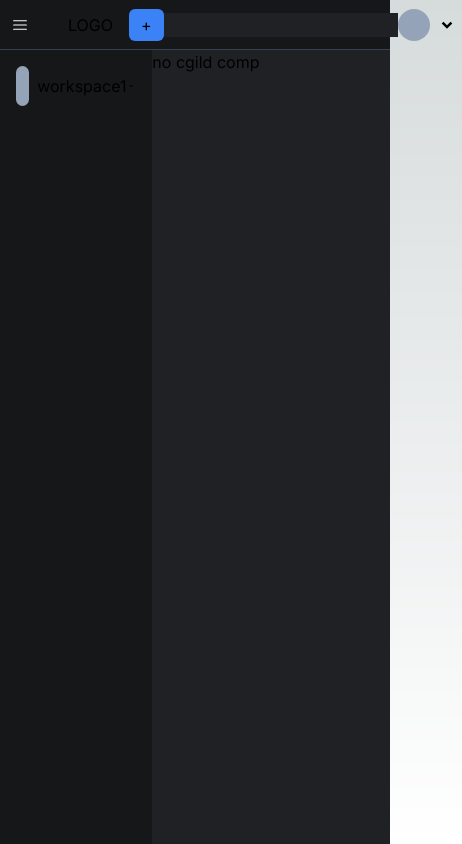
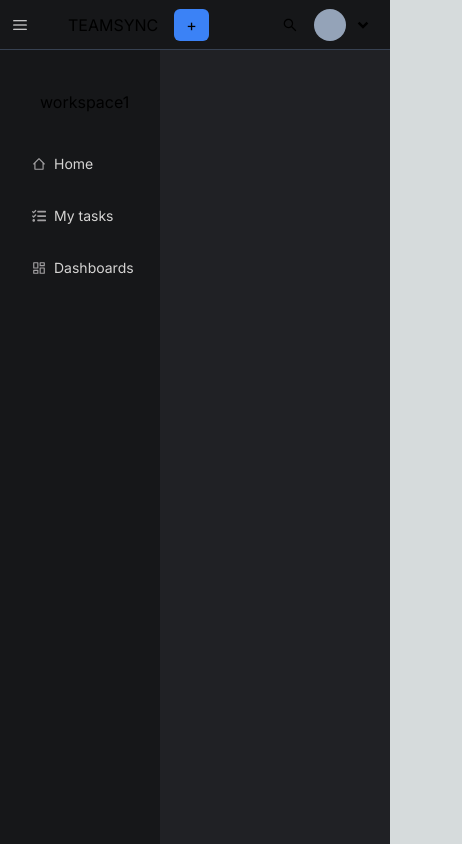
Before and after one commit to AdinlewaAbraham/TeamSync, a Next.js app in the folder frontend/: page / in a window 390 px wide. Shown: the whole page, 462 px wide, since content can reach past the window. Built offline with nearby package versions, Linux system fonts and the light colour scheme; no server answers.

Commit message:
minor changes

```diff
--- a/frontend/app/home/page.tsx
+++ b/frontend/app/home/page.tsx
@@ -1,12 +1,9 @@
-import React from 'react'
+"use client";
+import MainSkeleton from "@/components/MainSkeleton";
+import React, { useEffect } from "react";
 
 const page = () => {
-  return (
-    <div>user home page
+  return <MainSkeleton>shii</MainSkeleton>;
+};
 
-        welocome user blah blah blah
-    </div>
-  )
-}
-
-export default page
+export default page;
--- a/frontend/app/mytasks/page.tsx
+++ b/frontend/app/mytasks/page.tsx
@@ -1,9 +1,9 @@
-import React from 'react'
+"use client"
+import MainSkeleton from "@/components/MainSkeleton";
+import React from "react";
 
 const page = () => {
-  return (
-    <div>probably just redirect to /board</div>
-  )
-}
+  return <MainSkeleton>tasks</MainSkeleton>;
+};
 
-export default page
+export default page;
--- a/frontend/components/App.tsx
+++ b/frontend/components/App.tsx
@@ -21,9 +21,8 @@ const App = () => {
   }, []);
 
   return (
-    <div className="bg-bg-secondary">
+    <div className="bg-bg-secondary ">
       <MainSkeleton >
-        no cgild comp
       </MainSkeleton>
     </div>
   );
--- a/frontend/components/navbar/Navbar.tsx
+++ b/frontend/components/navbar/Navbar.tsx
@@ -1,9 +1,49 @@
-import React, { useContext } from "react";
+import React, { useContext, useEffect, useState } from "react";
 import { useGlobalContext } from "@/context/GeneralContext";
 import { RxHamburgerMenu } from "react-icons/rx";
 import { RiArrowDropDownLine } from "react-icons/ri";
+import { AiOutlineSearch } from "react-icons/ai";
+import { usePopper } from "react-popper";
 const Navbar = () => {
   const { showSidebar, setShowSidebar } = useGlobalContext();
+  const [isMobile, setIsMobile] = useState<boolean>(false);
+  const [showUserMenu, setShowUserMenu] = useState<boolean>(false);
+
+  const [referenceElement, setReferenceElement] =
+    useState<HTMLDivElement | null>(null);
+  const [popperElement, setPopperElement] = useState<HTMLDivElement | null>(
+    null
+  );
+  const [arrowElement, setArrowElement] = useState<HTMLDivElement | null>(null);
+  const { styles, attributes } = usePopper(referenceElement, popperElement, {
+    modifiers: [{ name: "arrow", options: { element: arrowElement } }],
+  });
+  useEffect(() => {
+    const handleResize = () => {
+      if (window.innerWidth <= 640) {
+        console.log(window.innerWidth);
+        setIsMobile(true);
+      } else {
+        console.log(window.innerWidth);
+        setIsMobile(false);
+      }
+    };
+    const handleClick = (e: MouseEvent) => {
+      const target = e.target as HTMLElement;
+
+      const closestAncestor = target.closest(".userMenu");
+      if (!closestAncestor) {
+        setShowUserMenu(false);
+      }
+    };
+    window.addEventListener("click", handleClick);
+    window.addEventListener("resize", handleResize);
+    return () => {
+      window.removeEventListener("click", handleClick);
+      window.removeEventListener("resize", handleResize);
+    };
+  }, []);
+
   return (
     <div className="w-full h-[50px] flex items-center justify-between px-3 border-b-[1px] bg-bg-primary border-gray-700">
       <div className="flex items-center">
@@ -15,24 +55,44 @@ const Navbar = () => {
         >
           <RxHamburgerMenu />
         </i>
-        <h1 className="mr-4 ">LOGO</h1>
+        {/* remove text for logo and keep only logo for mobile */}
+        <h1 className="mr-4 uppercase select-none">teamsync</h1>
         <button
           data-after-sm="+"
           data-after-lg="Create"
           className="bg-blue-500 rounded-md sm:p-1 px-3 py-1
-    after:content-[attr(data-after-sm)] sm:after:content-[attr(data-after-lg)] "
+         after:content-[attr(data-after-sm)] sm:after:content-[attr(data-after-lg)] "
           onClick={() => console.log("Button clicked")}
         />
       </div>
-      <div>
-        {/* fix for mobile */}
-        <input type="text" className="bg-bg-secondary" />
+      <div className="hidden sm:flex">
+        <input type="text" className="bg-bg-secondary " />
       </div>
-      <div>
-        <div className="items-center flex">
+      <div className="flex items-center">
+        <i className="mr-4 sm:hidden flex ">
+          <AiOutlineSearch />
+        </i>
+        <div
+          className="userMenu items-center flex cursor-pointer"
+          ref={setReferenceElement}
+          onClick={() => setShowUserMenu(!showUserMenu)}
+        >
           <div className="w-8 h-8 rounded-full bg-slate-400 mr-0.5 "></div>
-          <RiArrowDropDownLine size={30} />
+          <i className="">
+            <RiArrowDropDownLine size={30} />
+          </i>
         </div>
+        {showUserMenu && (
+          <div
+            ref={setPopperElement}
+            style={styles.popper}
+            {...attributes.popper}
+            className="w-20 h-40 bg-bg-primary mt-2 mr-2 userMenu"
+          >
+            this is going to show up Popper element
+            <div ref={setArrowElement} style={styles.arrow} />
+          </div>
+        )}
       </div>
     </div>
   );
--- a/frontend/components/sidebar/Sidebar.tsx
+++ b/frontend/components/sidebar/Sidebar.tsx
@@ -3,6 +3,40 @@ import React, { useState, useEffect } from "react";
 import { motion, AnimatePresence } from "framer-motion";
 import "@/styles/globals.css";
 import { RiArrowDropDownLine } from "react-icons/ri";
+import { BiHomeAlt2 } from "react-icons/bi";
+import { FaTasks } from "react-icons/fa";
+import { LuLayoutDashboard } from "react-icons/lu";
+
+const SidebarComponent = ({
+  menuName,
+  redirectLink,
+  iconComp,
+}: {
+  menuName: string;
+  redirectLink: string;
+  iconComp: React.JSX.Element;
+}) => {
+  const [pathName, setPathName] = useState<string>("")
+  useEffect(() => {
+    const pathName: string = window.location.pathname;
+    setPathName(pathName)
+  }, [])
+
+  const currentBaseUrl = window.location.origin;
+  console.log(currentBaseUrl);
+  return (
+    <a href={redirectLink}>
+      <div
+        className={` text-sm flex items-center p-4 hover:bg-menuItem-hover text-text-muted rounded-md whitespace-nowrap overflow-hidden ${
+          pathName.startsWith(redirectLink) && "bg-menuItem-active"
+        }`}
+      >
+        <i className="mr-2 text-muted-dark">{iconComp}</i>
+        <p className="text-muted-light">{menuName}</p>
+      </div>
+    </a>
+  );
+};
 
 const Sidebar = () => {
   const { showSidebar } = useGlobalContext();
@@ -56,7 +90,7 @@ const Sidebar = () => {
           animate={{ width: sidebarWidth }}
           exit={{ width: 0 }}
           transition={{ duration: isResizing ? 0 : 0.15 }}
-          className="overflow-hidden bg-bg-primary h-[calc(100dvh-50px)] relative "
+          className="overflow-hidden bg-bg-primary h-[calc(100dvh-50px)] relative p-4"
           style={{ width: sidebarWidth }}
         >
           <span
@@ -72,7 +106,6 @@ const Sidebar = () => {
             className="absolute right-0 bg-transparent top-0 bottom-0 w-1.5 cursor-col-resize"
             style={{ backgroundColor: isResizing ? "blue" : "transparent" }}
           />
-
           <div className="p-4">
             <div className="items-center flex">
               <div className="w-10 h-10 rounded-full bg-slate-400 mr-2 "></div>
@@ -80,6 +113,22 @@ const Sidebar = () => {
               <RiArrowDropDownLine size={30} />
             </div>
           </div>
+          <SidebarComponent
+            menuName="Home"
+            redirectLink="/home"
+            iconComp={<BiHomeAlt2 />}
+          />
+          <SidebarComponent
+            menuName="My tasks"
+            redirectLink="/mytasks"
+            iconComp={<FaTasks />}
+          />
+          <SidebarComponent
+            menuName="Dashboards"
+            redirectLink="/dashboards"
+            iconComp={<LuLayoutDashboard />}
+          />
+          {/* projects */}
         </motion.div>
       )}
     </AnimatePresence>
--- a/frontend/package.json
+++ b/frontend/package.json
@@ -9,6 +9,7 @@
     "lint": "next lint"
   },
   "dependencies": {
+    "@popperjs/core": "^2.11.8",
     "@types/node": "20.4.9",
     "@types/react": "18.2.20",
     "@types/react-dom": "18.2.7",
@@ -25,6 +26,7 @@
     "react": "18.2.0",
     "react-dom": "18.2.0",
     "react-icons": "^4.10.1",
+    "react-popper": "^2.3.0",
     "tailwind-merge": "^1.14.0",
     "tailwindcss": "3.3.3",
     "tailwindcss-animate": "^1.0.6",
--- a/frontend/tailwind.config.ts
+++ b/frontend/tailwind.config.ts
@@ -7,13 +7,29 @@ const config: Config = {
     "./app/**/*.{js,ts,jsx,tsx,mdx}",
   ],
   theme: {
+    screens: {
+      sm: "640px",
+      md: "768px",
+      lg: "1024px",
+      xl: "1280px",
+      "2xl": "1536px",
+      idle: { min: "800px", max: "1023px" },
+    },
     extend: {
       colors: {
         bg: {
           primary: "#161719",
           secondary: "#202125",
         },
-
+        menuItem: {
+          hover: "#242627",
+          active: "#323436",
+        },
+        muted: {
+          dark: "#a2a0a2",
+          light: "#d5d4d3",
+          border: "#a2a0a2"
+        },
       },
     },
   },
```
Also changed, not shown: frontend/app/layout.tsx (+9 -9 lines), 1 other file (tests, documents, lock files or other folders).
